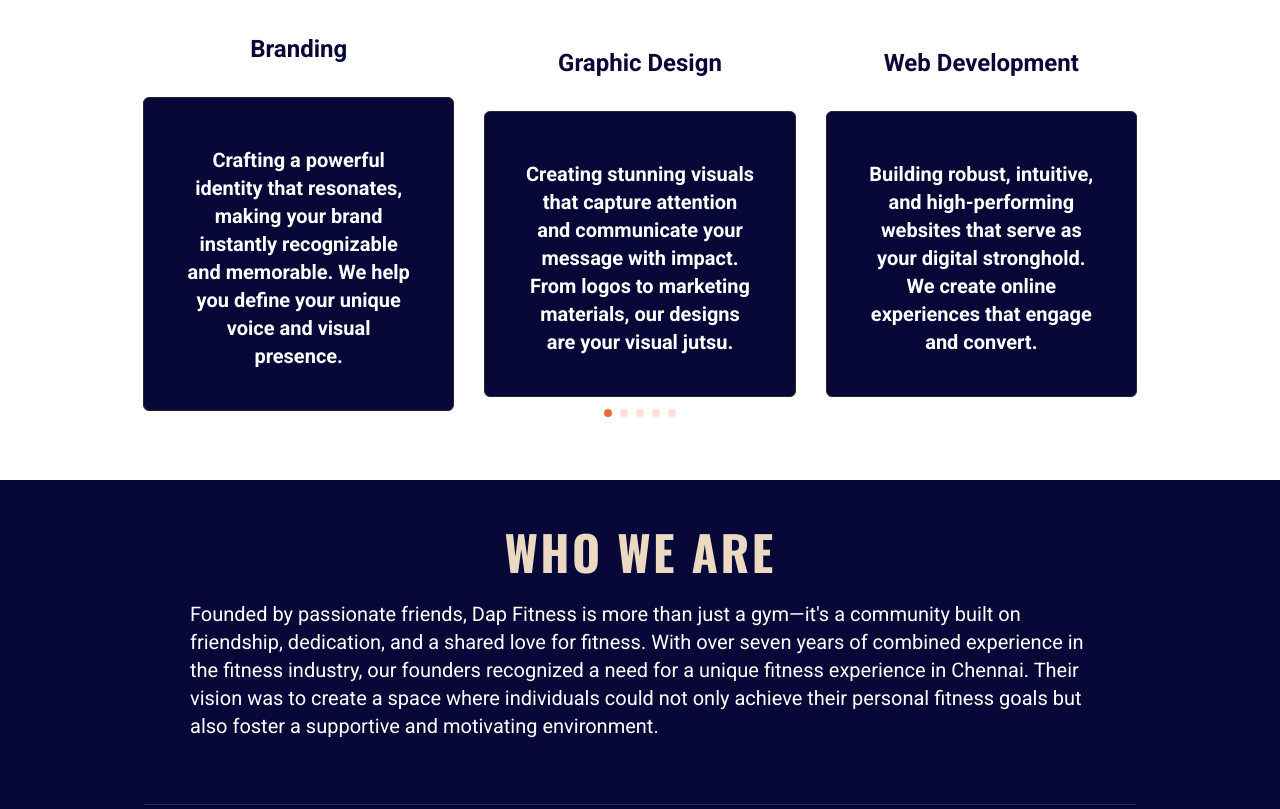
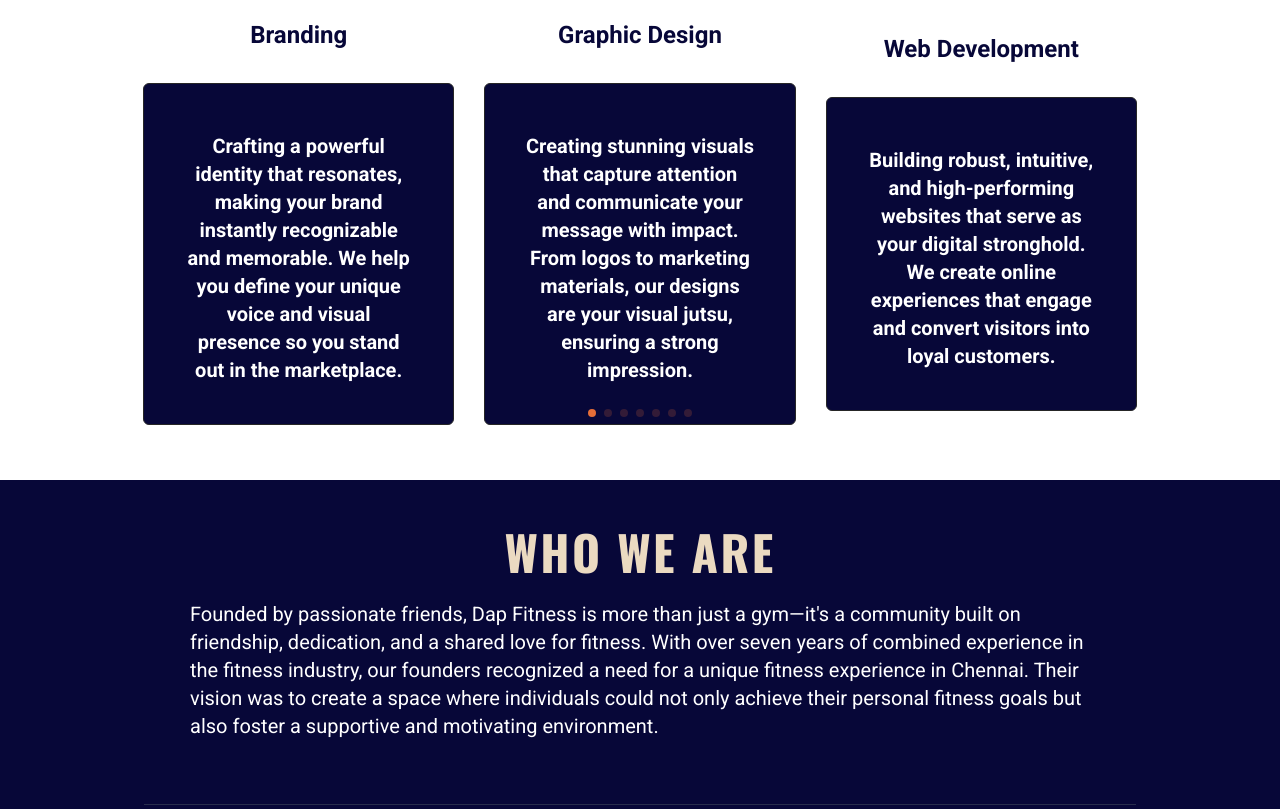
Before and after one commit to harshavarthanep/DatteTech, a Next.js app: page / in a window 1280 px wide. Shown: the part 1120-1929 px from the top of the page. Built offline with nearby package versions, Linux system fonts and the light colour scheme.

Commit message:
Update WhatWeDo.tsx

```diff
--- a/components/WhatWeDo.tsx
+++ b/components/WhatWeDo.tsx
@@ -18,25 +18,25 @@ const testimonialData = [
   {
     img: "/assets/img/testimonial/gym1.jpg",
     content:
-      "Crafting a powerful identity that resonates, making your brand instantly recognizable and memorable. We help you define your unique voice and visual presence.",
+      "Crafting a powerful identity that resonates, making your brand instantly recognizable and memorable. We help you define your unique voice and visual presence so you stand out in the marketplace.",
     title: "Branding",
   },
   {
     img: "/assets/img/testimonial/gym1.jpg",
     content:
-      "Creating stunning visuals that capture attention and communicate your message with impact. From logos to marketing materials, our designs are your visual jutsu.",
+      "Creating stunning visuals that capture attention and communicate your message with impact. From logos to marketing materials, our designs are your visual jutsu, ensuring a strong impression.",
     title: "Graphic Design",
   },
   {
     img: "/assets/img/testimonial/gym3.jpg",
     content:
-      "Building robust, intuitive, and high-performing websites that serve as your digital stronghold. We create online experiences that engage and convert.",
+      "Building robust, intuitive, and high-performing websites that serve as your digital stronghold. We create online experiences that engage and convert visitors into loyal customers.",
     title: "Web Development",
   },
   {
     img: "/assets/img/testimonial/gym2.jpg",
     content:
-      "Providing strategic guidance and practical tools to optimize your operations, streamline processes, and unlock new avenues for growth.",
+      "Providing strategic guidance and practical tools to optimize your operations, streamline processes, and unlock new avenues for growth, ensuring peak efficiency.",
     title: "Business Solutions",
   },
   {
@@ -54,8 +54,20 @@ const testimonialData = [
   {
     img: "/assets/img/testimonial/gym3.jpg",
     content:
-      "Offering personalized guidance and insights from industry veterans, empowering you to navigate complex business landscapes with confidence.",
+      "Offering personalized guidance and insights from industry veterans, empowering you to navigate complex business landscapes with confidence and clarity.",
     title: "Professional Mentorship",
+  },
+  {
+    img: "/assets/img/testimonial/gym2.jpg",
+    content:
+      "Delivering inspiring and actionable presentations that ignite motivation and equip your team with the mindset for success and sustained achievement.",
+    title: "Empowerment Talks",
+  },
+  {
+    img: "/assets/img/testimonial/gym3.jpg",
+    content:
+      "Providing individualized support to help leaders and teams unlock personal potential, overcome obstacles, and achieve work-life balance for peak performance.",
+    title: "Life Coach",
   },
   ];
 
```
